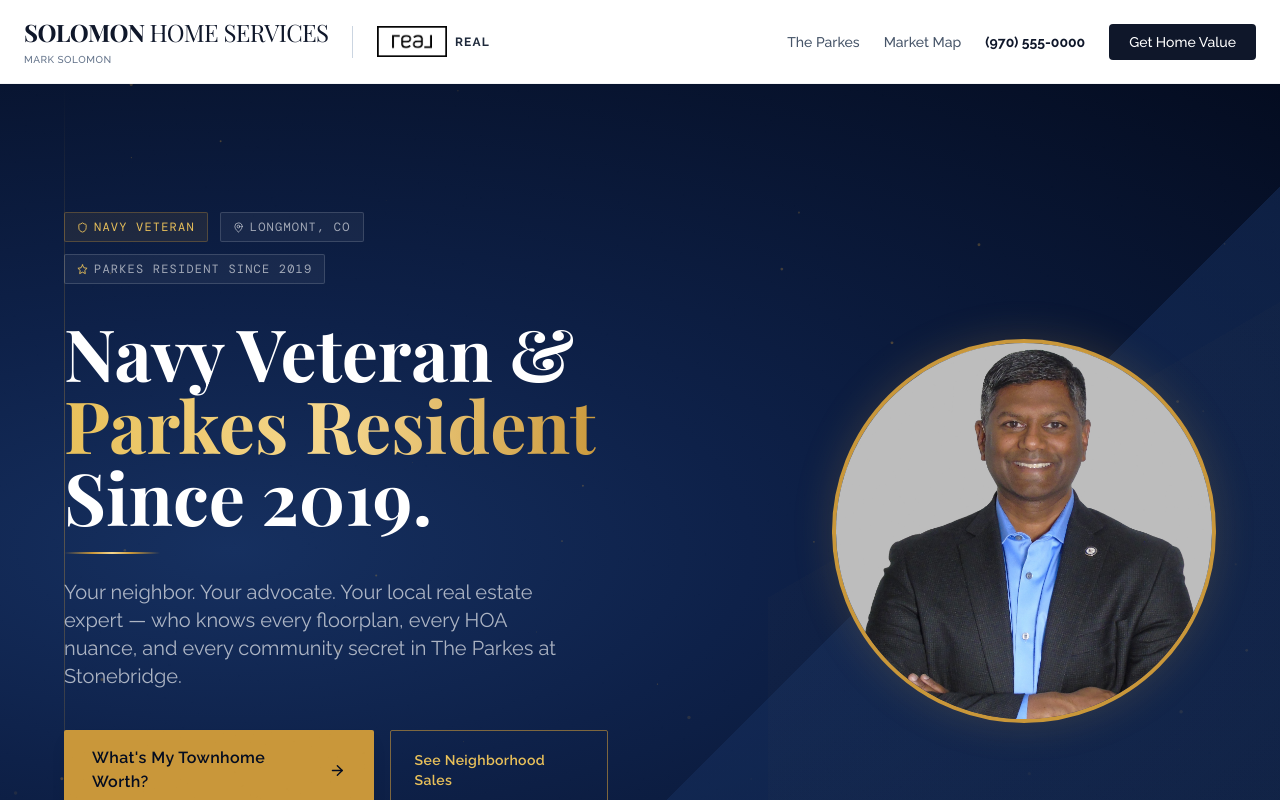
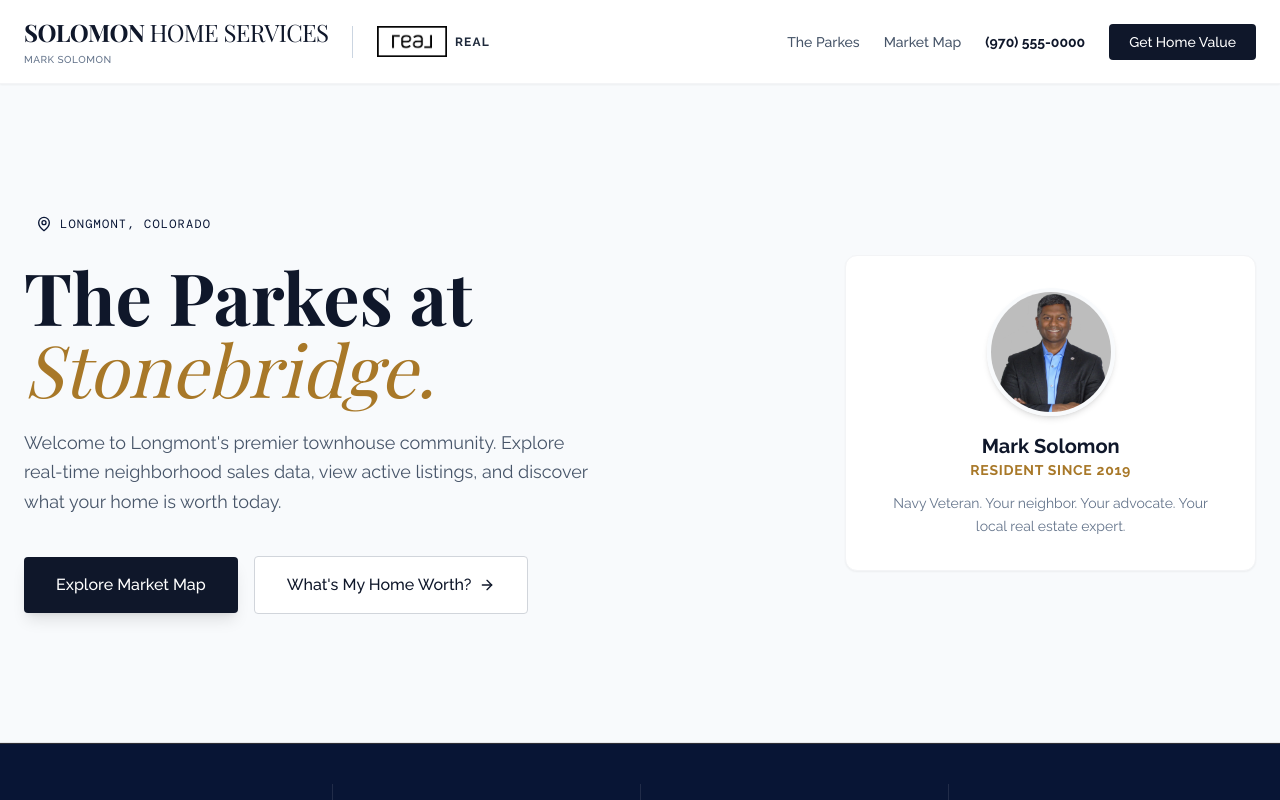
Before and after one commit to lasersolosbd/Parkes-at-Stonebridge-Microsite, a Next.js app: page / in a window 1280 px wide. Shown: the top 800 px of the page. Built offline with nearby package versions, Linux system fonts and the light colour scheme; a web font is replaced by a local one.

Commit message:
Update HeroSection.tsx

```diff
--- a/components/HeroSection.tsx
+++ b/components/HeroSection.tsx
@@ -1,195 +1,57 @@
-"use client";
-
-import { ArrowRight, Star, Shield, MapPin } from "lucide-react";
-import { useEffect, useRef } from "react";
+import { MapPin, ArrowRight } from "lucide-react";
+import Link from "next/link";
 
 export default function HeroSection() {
-  const canvasRef = useRef<HTMLCanvasElement>(null);
+  return (
+    <section id="hero" className="relative bg-slate-50 overflow-hidden py-24 lg:py-32 px-6 border-b border-gray-200">
+      <div className="max-w-7xl mx-auto flex flex-col lg:flex-row items-center justify-between gap-16">
 
-  // Subtle floating particles for depth
-  useEffect(() => {
-    const canvas = canvasRef.current;
-    if (!canvas) return;
-    const ctx = canvas.getContext("2d");
-    if (!ctx) return;
-
-    canvas.width = window.innerWidth;
-    canvas.height = window.innerHeight;
-
-    const particles: { x: number; y: number; r: number; dx: number; dy: number; alpha: number }[] = [];
-    for (let i = 0; i < 55; i++) {
-      particles.push({
-        x: Math.random() * canvas.width,
-        y: Math.random() * canvas.height,
-        r: Math.random() * 1.5 + 0.3,
-        dx: (Math.random() - 0.5) * 0.25,
-        dy: (Math.random() - 0.5) * 0.25,
-        alpha: Math.random() * 0.4 + 0.1,
-      });
-    }
-
-    let animId: number;
-    const draw = () => {
-      ctx.clearRect(0, 0, canvas.width, canvas.height);
-      particles.forEach((p) => {
-        ctx.beginPath();
-        ctx.arc(p.x, p.y, p.r, 0, Math.PI * 2);
-        ctx.fillStyle = `rgba(201,151,58,${p.alpha})`;
-        ctx.fill();
-        p.x += p.dx;
-        p.y += p.dy;
-        if (p.x < 0 || p.x > canvas.width) p.dx *= -1;
-        if (p.y < 0 || p.y > canvas.height) p.dy *= -1;
-      });
-      animId = requestAnimationFrame(draw);
-    };
-    draw();
-
-    const onResize = () => {
-      canvas.width = window.innerWidth;
-      canvas.height = window.innerHeight;
-    };
-    window.addEventListener("resize", onResize);
-    return () => {
-      cancelAnimationFrame(animId);
-      window.removeEventListener("resize", onResize);
-    };
-  }, []);
-
-  return (
-    <section
-      id="hero"
-      className="relative min-h-screen flex flex-col justify-center overflow-hidden noise"
-      style={{
-        background:
-          "radial-gradient(ellipse at 18% 55%, #163060 0%, #0e2149 35%, #040c20 100%)",
-      }}
-    >
-      {/* Particle canvas */}
-      <canvas
-        ref={canvasRef}
-        className="absolute inset-0 pointer-events-none"
-        style={{ opacity: 0.7 }}
-      />
-
-      {/* Diagonal geometric accent */}
-      <div
-        className="absolute right-0 top-0 w-1/2 h-full pointer-events-none"
-        style={{
-          background:
-            "linear-gradient(135deg, transparent 50%, rgba(22,48,96,0.5) 50%)",
-        }}
-      />
-      <div
-        className="absolute right-0 top-0 w-2/5 h-full pointer-events-none opacity-20"
-        style={{
-          background:
-            "linear-gradient(150deg, transparent 45%, rgba(201,151,58,0.08) 45%)",
-        }}
-      />
-
-      {/* Gold vertical accent line */}
-      <div className="absolute left-0 top-0 h-full w-px bg-gradient-to-b from-transparent via-gold-500/40 to-transparent ml-16 hidden lg:block" />
-
-      {/* Content */}
-      <div className="relative max-w-7xl mx-auto px-6 lg:px-16 pt-32 pb-20 w-full flex flex-col lg:flex-row items-center gap-16">
-        <div className="max-w-2xl flex-1">
-          {/* Badge row */}
-          <div
-            className="flex flex-wrap items-center gap-3 mb-8 opacity-0 animate-fade-up"
-            style={{ animationDelay: "100ms", animationFillMode: "forwards" }}
-          >
-            <span className="inline-flex items-center gap-1.5 bg-gold-500/10 border border-gold-500/30 text-gold-400 text-xs font-mono tracking-widest uppercase px-3 py-1.5 rounded-sm">
-              <Shield size={11} />
-              Navy Veteran
-            </span>
-            <span className="inline-flex items-center gap-1.5 bg-white/5 border border-white/15 text-white/60 text-xs font-mono tracking-widest uppercase px-3 py-1.5 rounded-sm">
-              <MapPin size={11} />
-              Longmont, CO
-            </span>
-            <span className="inline-flex items-center gap-1.5 bg-white/5 border border-white/15 text-white/60 text-xs font-mono tracking-widest uppercase px-3 py-1.5 rounded-sm">
-              <Star size={11} className="text-gold-400" />
-              Parkes Resident Since 2019
-            </span>
+        {/* Neighborhood Content First */}
+        <div className="flex-1 text-center lg:text-left">
+          <div className="inline-flex items-center gap-2 px-3 py-1 rounded-full bg-gold-100 text-gold-800 text-xs font-mono tracking-widest uppercase mb-6">
+            <MapPin className="w-4 h-4" />
+            Longmont, Colorado
           </div>
 
-          {/* Headline */}
-          <h1
-            className="font-display text-5xl md:text-6xl lg:text-7xl font-bold text-white leading-[1.05] mb-5 opacity-0 animate-fade-up"
-            style={{ animationDelay: "200ms", animationFillMode: "forwards" }}
-          >
-            Navy Veteran &
-            <span className="block text-transparent bg-clip-text"
-              style={{
-                backgroundImage: "linear-gradient(90deg, #e8c05a 0%, #f5d78e 50%, #c9973a 100%)",
-              }}
-            >
-              Parkes Resident
-            </span>
-            Since 2019.
+          <h1 className="font-display text-5xl lg:text-7xl font-bold text-slate-900 leading-[1.1] mb-6">
+            The Parkes at <br />
+            <span className="text-gold-600 italic font-light">Stonebridge.</span>
           </h1>
 
-          {/* Gold rule */}
-          <div
-            className="gold-rule w-24 mb-6 opacity-0 animate-fade-up"
-            style={{ animationDelay: "300ms", animationFillMode: "forwards" }}
-          />
-
-          {/* Subheadline */}
-          <p
-            className="text-white/65 text-lg md:text-xl leading-relaxed mb-10 max-w-lg opacity-0 animate-fade-up"
-            style={{ animationDelay: "350ms", animationFillMode: "forwards" }}
-          >
-            Your neighbor. Your advocate. Your local real estate expert — who
-            knows every floorplan, every HOA nuance, and every community secret
-            in The Parkes at Stonebridge.
+          <p className="text-lg text-slate-600 mb-10 max-w-xl mx-auto lg:mx-0 leading-relaxed">
+            Welcome to Longmont's premier townhouse community. Explore real-time neighborhood sales data, view active listings, and discover what your home is worth today.
           </p>
 
-          {/* CTA Row */}
-          <div
-            className="flex flex-col sm:flex-row gap-4 opacity-0 animate-fade-up"
-            style={{ animationDelay: "450ms", animationFillMode: "forwards" }}
-          >
-            <a href="#contact" className="btn-gold text-base">
-              What's My Townhome Worth?
-              <ArrowRight size={17} />
-            </a>
-            <a href="#map" className="btn-outline">
-              See Neighborhood Sales
-            </a>
+          <div className="flex flex-col sm:flex-row items-center justify-center lg:justify-start gap-4">
+            <Link
+              href="/#map"
+              className="px-8 py-4 bg-slate-900 hover:bg-slate-800 text-white font-medium rounded transition-all flex items-center gap-2 shadow-lg"
+            >
+              Explore Market Map
+            </Link>
+            <Link
+              href="/#contact"
+              className="px-8 py-4 bg-white border border-gray-300 hover:border-gold-500 text-slate-900 font-medium rounded transition-all flex items-center gap-2"
+            >
+              What's My Home Worth? <ArrowRight className="w-4 h-4" />
+            </Link>
           </div>
+        </div>
 
-          {/* Trust micro-copy */}
-          <p
-            className="text-white/30 text-xs mt-6 tracking-wide opacity-0 animate-fade-up"
-            style={{ animationDelay: "550ms", animationFillMode: "forwards" }}
-          >
-            No obligation · Confidential · Responds within 24 hours
+        {/* Agent Info Secondary */}
+        <div className="w-full lg:w-1/3 flex flex-col items-center p-8 bg-white rounded-xl shadow-sm border border-gray-100">
+          <img
+            src="/Mark-headshot.JPG"
+            alt="Mark Solomon"
+            className="w-32 h-32 rounded-full object-cover object-top border-4 border-slate-50 mb-4 shadow-md"
+          />
+          <h3 className="text-xl font-bold text-slate-900">Mark Solomon</h3>
+          <p className="text-gold-600 text-sm font-bold uppercase tracking-wider mb-3">Resident Since 2019</p>
+          <p className="text-slate-500 text-sm text-center leading-relaxed">
+            Navy Veteran. Your neighbor. Your advocate. Your local real estate expert.
           </p>
         </div>
 
-        {/* Headshot Image Container */}
-        <div
-          className="flex-1 w-full flex justify-center lg:justify-end opacity-0 animate-fade-up"
-          style={{ animationDelay: "600ms", animationFillMode: "forwards" }}
-        >
-          <div className="relative w-72 h-72 md:w-96 md:h-96 rounded-full overflow-hidden border-4 border-gold-500 shadow-[0_0_40px_rgba(201,151,58,0.2)]">
-            <img
-              src="/Mark-headshot.JPG"
-              alt="Mark Solomon - Navy Veteran & Local Real Estate Expert"
-              className="w-full h-full object-cover object-top"
-            />
-          </div>
-        </div>
-
-      </div>
-
-      {/* Bottom scroll cue */}
-      <div className="absolute bottom-8 left-1/2 -translate-x-1/2 flex flex-col items-center gap-2 opacity-40">
-        <span className="text-white text-[10px] tracking-[0.3em] uppercase font-mono">
-          Scroll
-        </span>
-        <div className="w-px h-10 bg-gradient-to-b from-white/40 to-transparent" />
       </div>
     </section>
   );
```
